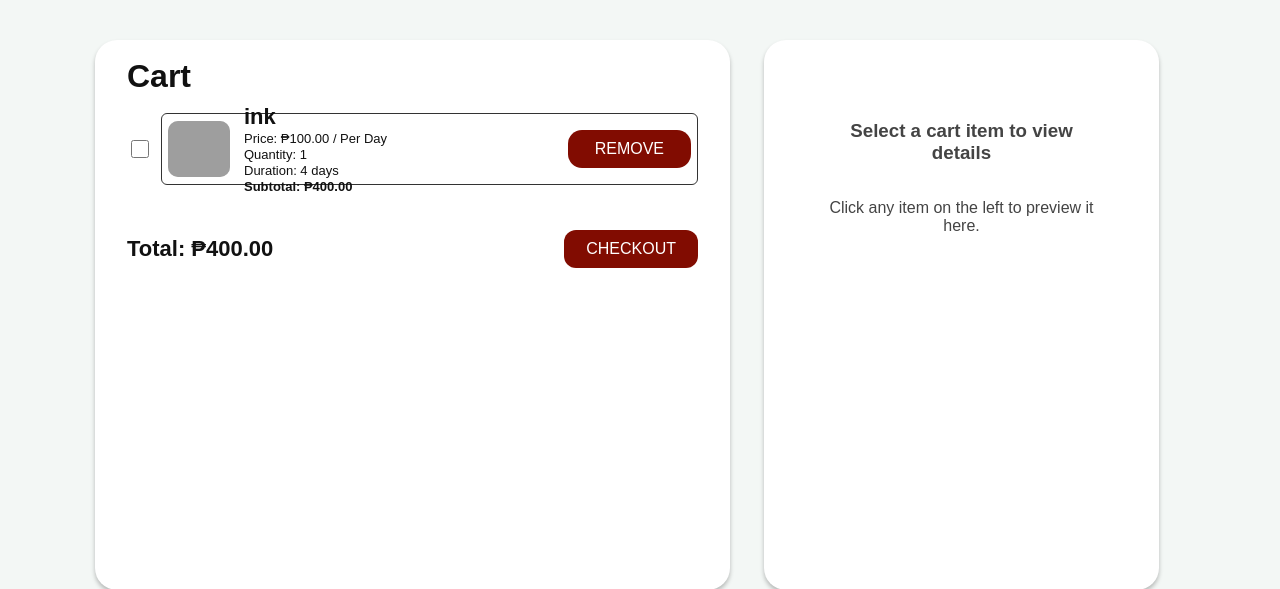
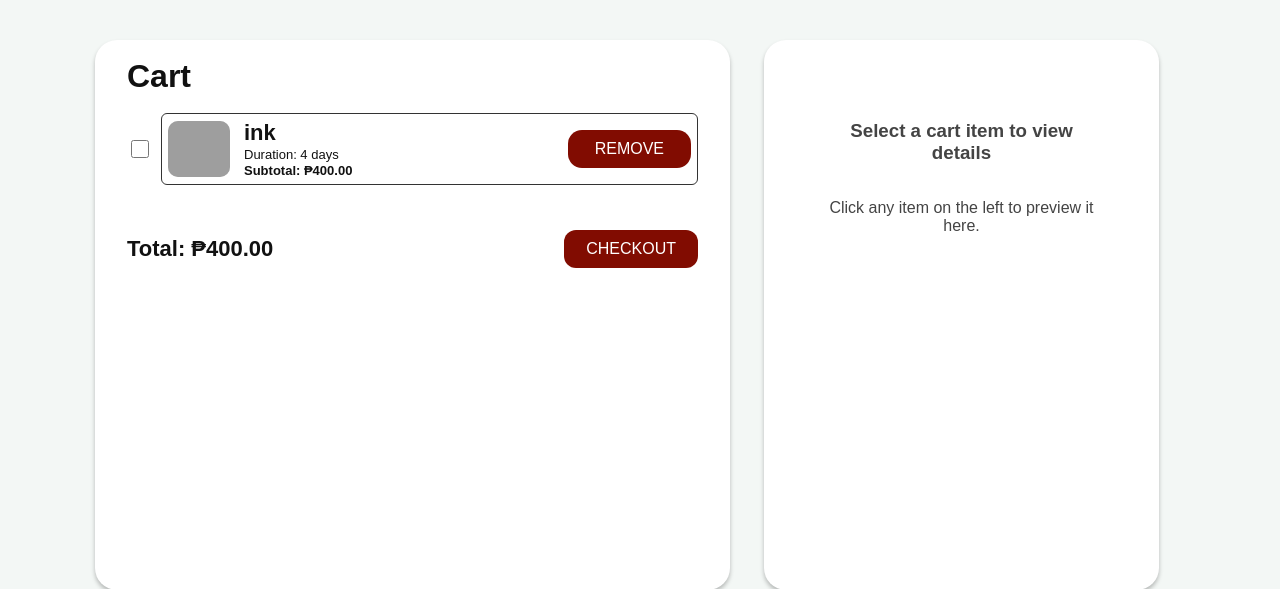
Before and after one commit to RENEL-199/Campus-Marketplace, a PHP site: page /cart.php in a window 1280 px wide. Shown: the part 58-647 px from the top of the page. Run offline with PHP 8.4, Linux system fonts and the light colour scheme; a user stored in the database is signed in; data comes from the database, SQL or seed files in the repository; grey boxes are pictures that could not be loaded.

Commit message:
fis cart

```diff
--- a/public/cart.php
+++ b/public/cart.php
@@ -659,8 +659,8 @@ $total = 0;
 
                     <div class="cart-info">
                         <h3><?= htmlspecialchars($item['prod_name']) ?></h3>
-                        <p>Price: ₱<?= number_format($price, 2) ?> / <?= htmlspecialchars($rateType) ?></p>
-                        <p>Quantity: <?= $qty ?></p>
+
+
                         <?php if (!empty($durationLabel)): ?>
                             <p>Duration: <?= htmlspecialchars($durationLabel) ?></p>
                         <?php endif; ?>
```
